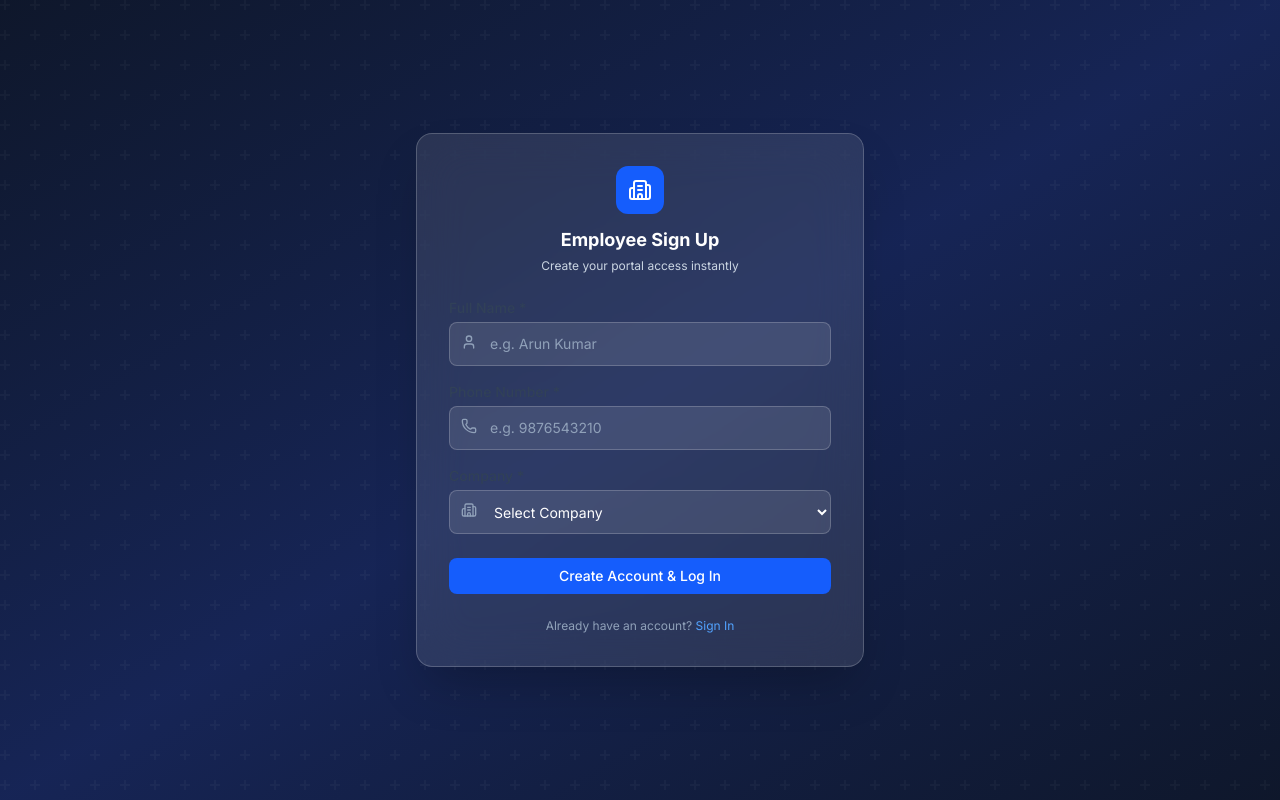
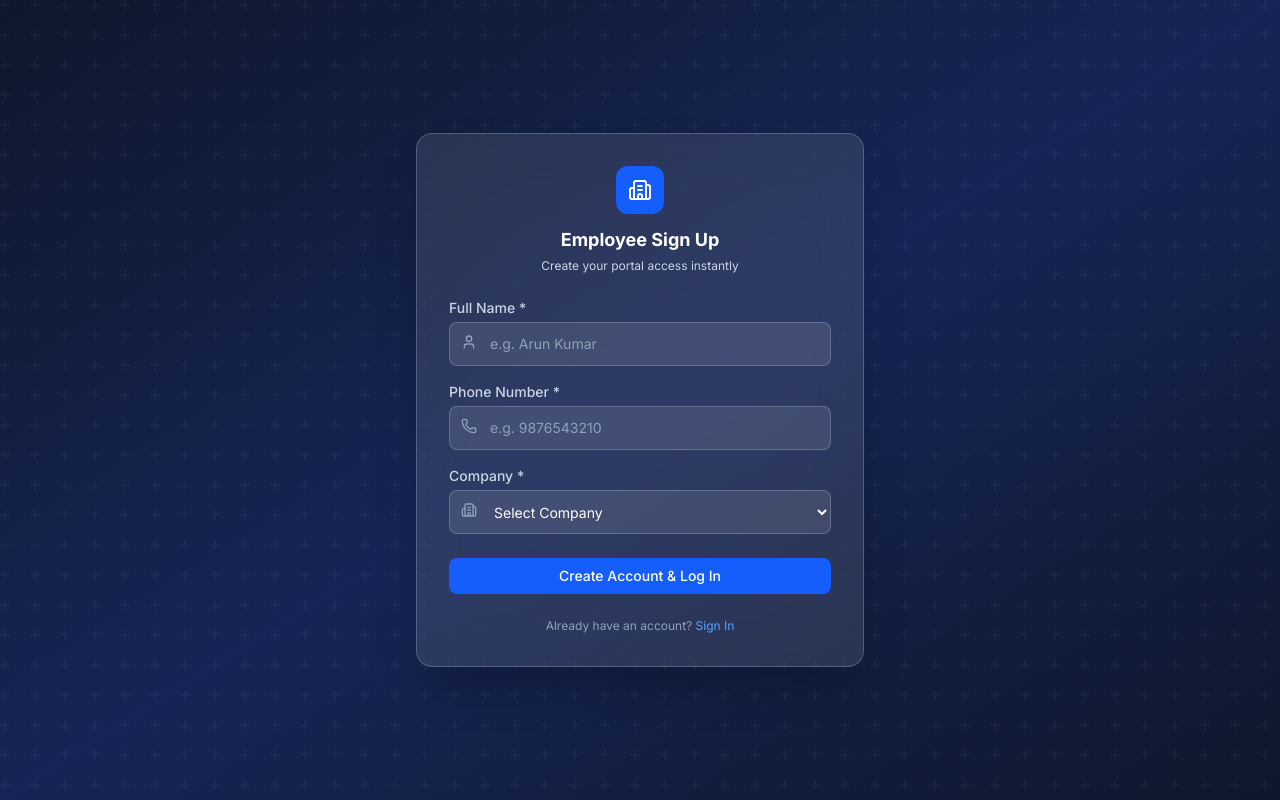
Before and after one commit to eagleeyeadas-web/Hr, a React (Vite) app: page /signup in a window 1280 px wide. Built offline with nearby package versions, Linux system fonts and the light colour scheme; no server answers.

Commit message:
style: fix label text contrast on employee signup page

```diff
--- a/src/components/ui/Input.jsx
+++ b/src/components/ui/Input.jsx
@@ -8,10 +8,14 @@ const inputBase = cn(
   'disabled:bg-slate-50 disabled:text-slate-400 disabled:cursor-not-allowed'
 )
 
-export function Input({ label, error, className, ...props }) {
+export function Input({ label, error, className, labelClassName, ...props }) {
   return (
     <div className="flex flex-col gap-1">
-      {label && <label className="text-sm font-medium text-slate-700">{label}</label>}
+      {label && (
+        <label className={cn('text-sm font-medium text-slate-700', labelClassName)}>
+          {label}
+        </label>
+      )}
       <input
         className={cn(
           inputBase,
@@ -25,10 +29,14 @@ export function Input({ label, error, className, ...props }) {
   )
 }
 
-export function Select({ label, error, className, children, ...props }) {
+export function Select({ label, error, className, labelClassName, children, ...props }) {
   return (
     <div className="flex flex-col gap-1">
-      {label && <label className="text-sm font-medium text-slate-700">{label}</label>}
+      {label && (
+        <label className={cn('text-sm font-medium text-slate-700', labelClassName)}>
+          {label}
+        </label>
+      )}
       <select
         className={cn(
           inputBase,
@@ -44,10 +52,14 @@ export function Select({ label, error, className, children, ...props }) {
   )
 }
 
-export function Textarea({ label, error, className, ...props }) {
+export function Textarea({ label, error, className, labelClassName, ...props }) {
   return (
     <div className="flex flex-col gap-1">
-      {label && <label className="text-sm font-medium text-slate-700">{label}</label>}
+      {label && (
+        <label className={cn('text-sm font-medium text-slate-700', labelClassName)}>
+          {label}
+        </label>
+      )}
       <textarea
         className={cn(
           'w-full rounded-lg border border-slate-200 bg-white px-3 py-2.5 text-base sm:text-sm text-slate-900',
--- a/src/pages/auth/SignupPage.jsx
+++ b/src/pages/auth/SignupPage.jsx
@@ -63,6 +63,7 @@ export default function SignupPage() {
               <User size={16} className="absolute left-3 top-9 text-slate-400" />
               <Input
                 label="Full Name *"
+                labelClassName="text-slate-300"
                 type="text"
                 placeholder="e.g. Arun Kumar"
                 value={form.name}
@@ -76,6 +77,7 @@ export default function SignupPage() {
               <Phone size={16} className="absolute left-3 top-9 text-slate-400" />
               <Input
                 label="Phone Number *"
+                labelClassName="text-slate-300"
                 type="tel"
                 placeholder="e.g. 9876543210"
                 value={form.phone}
@@ -89,6 +91,7 @@ export default function SignupPage() {
               <Building2 size={16} className="absolute left-3 top-9 text-slate-400" />
               <Select
                 label="Company *"
+                labelClassName="text-slate-300"
                 value={form.company}
                 onChange={(e) => setForm({ ...form, company: e.target.value })}
                 className="bg-white/10 border-white/20 text-white pl-10 [&>option]:bg-slate-900 [&>option]:text-white"
```
